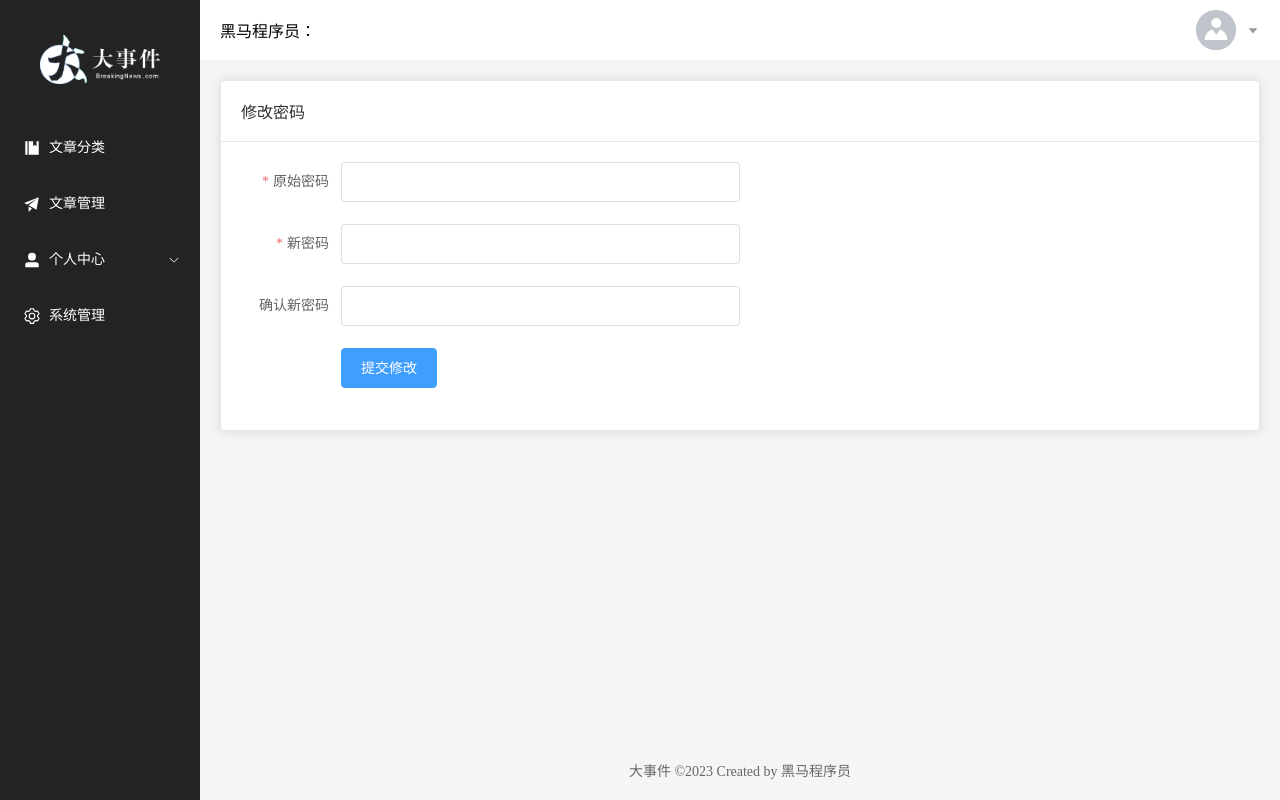
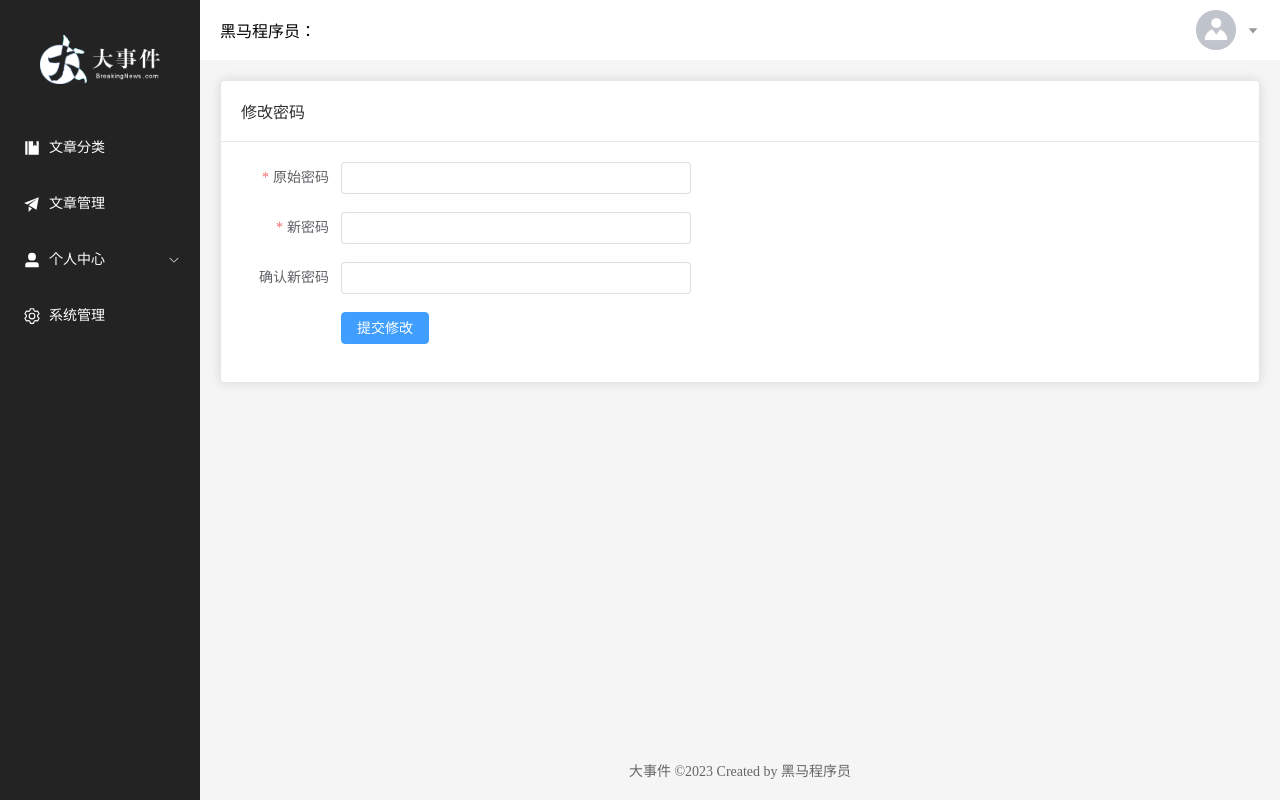
Before and after one commit to yangfeng19901210/big_event_vue, a Vue app: page /user/resetPassword in a window 1280 px wide. Built offline with nearby package versions, Linux system fonts and the light colour scheme; no server answers.

Commit message:
设置输入框长度

```diff
--- a/src/views/user/UserResetPassword.vue
+++ b/src/views/user/UserResetPassword.vue
@@ -62,15 +62,15 @@ const resetPassword = async()=>{
         </template>
         <el-row>
             <el-col :span="12">
-                <el-form :model="resetPasswordData" :rules="rules" label-width="100px" size="large">
+                <el-form :model="resetPasswordData" :rules="rules" label-width="100px" size="default">
                     <el-form-item label="原始密码" prop="oldPwd">
-                        <el-input v-model="resetPasswordData.oldPwd" type="password" show-password></el-input>
+                        <el-input v-model="resetPasswordData.oldPwd" type="password" show-password style="width: 350px"></el-input>
                     </el-form-item>
                     <el-form-item label="新密码" prop="newPwd">
-                        <el-input v-model="resetPasswordData.newPwd" type="password" show-password></el-input>
+                        <el-input v-model="resetPasswordData.newPwd" type="password" show-password style="width: 350px"></el-input>
                     </el-form-item>
                     <el-form-item label="确认新密码" prop="rePwd">
-                        <el-input v-model="resetPasswordData.rePwd" type="password" show-password></el-input>
+                        <el-input v-model="resetPasswordData.rePwd" type="password" show-password style="width: 350px"></el-input>
                     </el-form-item>
                     <el-form-item>
                         <el-button type="primary" @click="resetPassword">提交修改</el-button>
```
